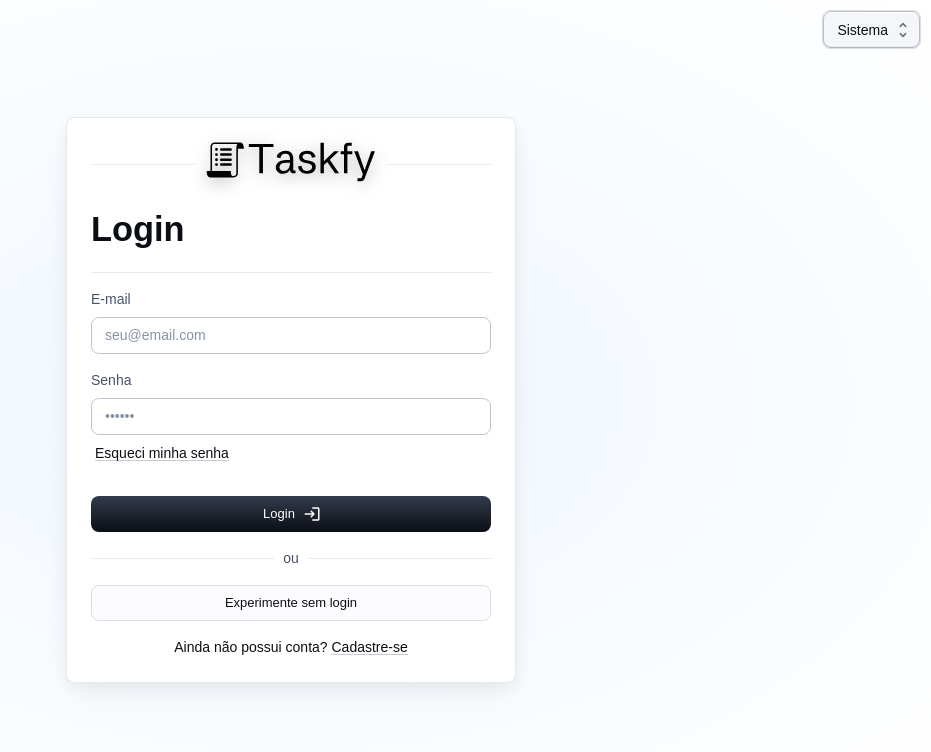
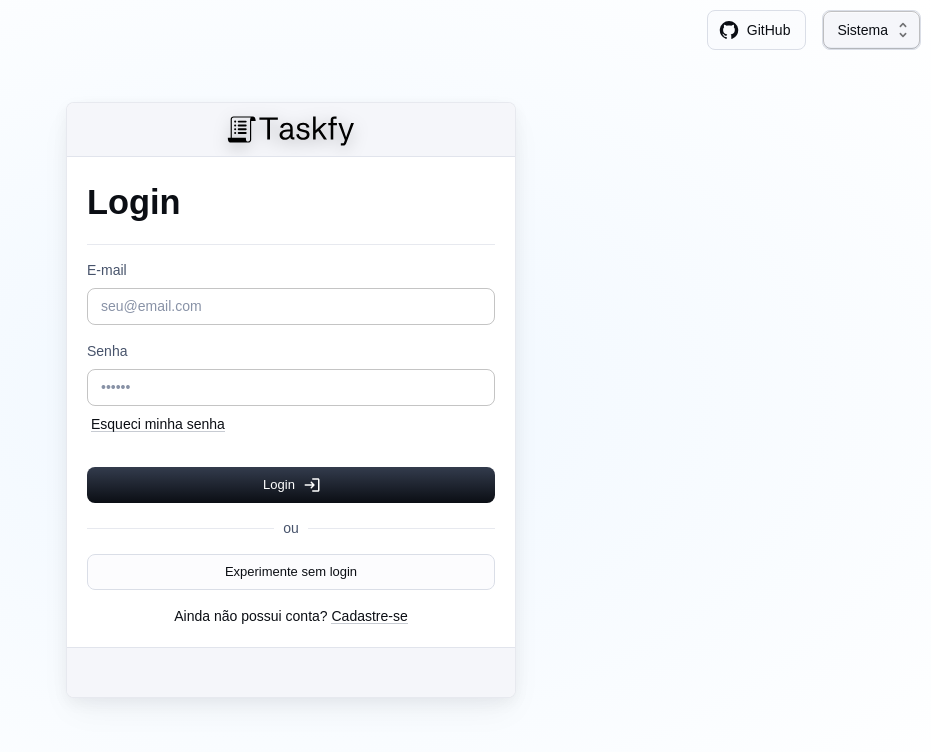
Before and after one commit to EduuG/Taskfy, a React (Vite) app in the folder Frontend/: page /Login in a window 1280 px wide. Shown: the top 752 px of the page, without its empty margins (349-1280 px from the left). Built offline with nearby package versions, Linux system fonts and the light colour scheme; no server answers.

Commit message:
feat: add settings modal to authentication pages

```diff
--- a/Frontend/src/App.tsx
+++ b/Frontend/src/App.tsx
@@ -20,15 +20,17 @@ import PrivateRoute from "./components/PrivateRoute.tsx";
 import PublicRoute from "./components/PublicRoute.tsx";
 import AlertSnackBar from "./components/AlertSnackBar.tsx";
 import ConfirmationDialog from "./components/ConfirmationDialog.tsx";
-import {LogoutOutlined} from "@mui/icons-material";
+import {GitHub, LogoutOutlined} from "@mui/icons-material";
 import Welcome from "./components/Welcome.tsx";
 import ForgotPassword from "./views/ForgotPassword.tsx";
 import ResetPassword from "./views/ResetPassword.tsx";
 import NotFound from "./components/NotFound.tsx";
+import {useLocation} from "react-router-dom";
 
 const App: React.FC = () => {
-    const {logout, isAuthenticated} = useUser();
+    const {logout} = useUser();
     const {isUserLoading} = useUser();
+    const location = useLocation();
 
     const [snackBarMessage, setSnackBarMessage] = useState<string>("");
     const [snackBarOpen, setSnackBarOpen] = useState<boolean>(false);
@@ -85,13 +87,17 @@ const App: React.FC = () => {
                 <Box display="flex" justifyContent={"end"} gap={2} width={"100%"} position={"absolute"}
                      padding={"10px"} paddingInline={{md: "16px", lg: "10px"}}>
 
-                      {isAuthenticated &&
-                          <Button onClick={handleLogout} variant={"outlined"} startIcon={<LogoutOutlined/>}>
-                              Sair
-                          </Button>
-                      }
+                    <Button href={"https://github.com/EduuG/Taskfy"} target={"_blank"} variant={"outlined"} startIcon={<GitHub/>}>
+                        GitHub
+                    </Button>
 
-                      <ColorModeSelect/>
+                    <ColorModeSelect/>
+
+                    {location.pathname === "/" && (
+                        <Button onClick={handleLogout} variant={"outlined"} startIcon={<LogoutOutlined/>}>
+                            Sair
+                        </Button>
+                    )}
                 </Box>
             }
 
@@ -104,7 +110,7 @@ const App: React.FC = () => {
                                 <Route path="/Register" element={<Register showFeedback={showFeedback}/>}/>
                                 <Route path="/ForgotPassword" element={<ForgotPassword showFeedback={showFeedback}/>}/>
                                 <Route path="/ResetPassword" element={<ResetPassword showFeedback={showFeedback}/>}/>
-                                <Route path="*" element={<NotFound />} />
+                                <Route path="*" element={<NotFound/>}/>
                             </Route>
 
                             <Route element={<PrivateRoute/>}>
@@ -116,7 +122,7 @@ const App: React.FC = () => {
                             </Route>
                         </Routes>
                         :
-                        <Box  display={"flex"} justifyContent={"center"} alignItems={"center"}>
+                        <Box display={"flex"} justifyContent={"center"} alignItems={"center"}>
                             <CircularProgress/>
                         </Box>
                     }
--- /dev/null
+++ b/Frontend/src/components/AuthLayout.tsx
@@ -0,0 +1,120 @@
+import StyledCard from "./StyledCard.tsx";
+import {
+    Box, Divider, Fade,
+    List,
+    ListItem,
+    ListItemButton,
+    ListItemIcon, ListItemText, Modal, Switch,
+    useMediaQuery,
+    useTheme
+} from "@mui/material";
+import IconButton from "@mui/material/IconButton";
+import {GitHub, Settings} from "@mui/icons-material";
+import React, {useEffect, useState} from "react";
+import Logo from "./Logo.tsx";
+import DarkModeIcon from "@mui/icons-material/DarkModeRounded";
+import {useColorScheme} from "@mui/material/styles";
+
+interface ICardFooterProps {
+    children: React.ReactNode;
+}
+
+const AuthLayout = ({children}: ICardFooterProps) => {
+    const theme = useTheme();
+    const isDesktop = useMediaQuery(theme.breakpoints.up("md"));
+    const {mode, setMode} = useColorScheme();
+
+    const [mobileModalOpen, setMobileModalOpen] = useState<boolean>(false);
+    const handleMobileModalClose = () => {
+        setMobileModalOpen(false);
+    };
+
+    const handleDarkMode = () => {
+        if (!mode || mode === "light" || mode === "system") {
+            setMode("dark");
+        } else {
+            setMode("light");
+        }
+    }
+
+    useEffect(() => {
+        if (isDesktop) {
+            setMobileModalOpen(false);
+        }
+    }, [isDesktop]);
+
+    return (
+        <>
+            <StyledCard className={"authContainer"} variant={"outlined"}>
+                {isDesktop &&
+                    <StyledCard className={"cardShell header"}>
+                        <Logo height={"30px"}/>
+                    </StyledCard>
+                }
+
+                <Box display={"flex"} flexDirection={"column"} gap={"15px"} padding={"20px"}>
+                    {children}
+                </Box>
+
+                <StyledCard className={"cardShell authFooter"}>
+                    {!isDesktop &&
+                        <IconButton onClick={() => setMobileModalOpen(true)}>
+                            <Settings/>
+                        </IconButton>
+                    }
+                </StyledCard>
+            </StyledCard>
+
+            {/* TODO: Separate the modal logic into its own component */}
+            <Modal open={mobileModalOpen} onClose={handleMobileModalClose} closeAfterTransition>
+                <Fade in={mobileModalOpen}>
+                    <Box
+                        sx={{
+                            position: 'absolute',
+                            top: '50%',
+                            left: '50%',
+                            transform: 'translate(-50%, -50%)',
+                            bgcolor: 'background.paper',
+                            boxShadow: 24,
+                            p: 0,
+                            borderRadius: 1,
+                            width: '80%',
+                        }}
+                    >
+                        <List sx={{width: "100%"}}>
+                            <ListItem disablePadding>
+                                <ListItemButton href={"https://github.com/EduuG/Taskfy"} target={"_blank"}>
+                                    <ListItemIcon>
+                                        <GitHub/>
+                                    </ListItemIcon>
+                                    <ListItemText primary={"GitHub"}/>
+                                </ListItemButton>
+                            </ListItem>
+
+                            <Divider/>
+
+                            <ListItem disablePadding>
+                                <ListItemButton>
+                                    <ListItemIcon>
+                                        <DarkModeIcon/>
+                                    </ListItemIcon>
+                                    <ListItemText primary={"Tema escuro"}/>
+                                    <Switch
+                                        edge="end"
+                                        onChange={handleDarkMode}
+                                        checked={mode === "dark"}
+                                        inputProps={{
+                                            'aria-labelledby': 'switch-list-label-wifi',
+                                        }}
+                                    />
+                                </ListItemButton>
+                            </ListItem>
+                        </List>
+                    </Box>
+                </Fade>
+            </Modal>
+        </>
+    );
+}
+
+export default AuthLayout;
--- a/Frontend/src/components/Logo.tsx
+++ b/Frontend/src/components/Logo.tsx
@@ -13,6 +13,7 @@ const Logo: React.FC<ILogoProps> = ({height}: ILogoProps) => {
         height,
         transition: "filter 0.3s ease",
         filter: `${isDarkMode ? "invert(1) drop-shadow(0 4px 8px rgba(0, 0, 0, 0.5))" : "drop-shadow(0 4px 8px rgba(0, 0, 0, 0.3))"} `,
+        marginTop: "3px",
     }
 
     return(
--- a/Frontend/src/components/StyledCard.tsx
+++ b/Frontend/src/components/StyledCard.tsx
@@ -100,17 +100,29 @@ const StyledCard = styled(MuiCard)(({ theme }) => ({
         padding: "10px",
         borderWidth: "0px 0px 1px 0px",
     },
-    '&#listaFooter': {
-        flexDirection: 'row',
+    '&.cardShell': {
         width: "100%",
         minHeight: "50px",
         gap: theme.spacing(0),
         borderRadius: "0",
         boxShadow: 'none',
         padding: "10px",
-        borderWidth: "1px 0px 0px 0px",
-        justifyContent: "space-between",
-        alignItems: 'center',
+        '&.header': {
+            justifyContent: "center",
+            borderWidth: "0px 0px 1px 0px",
+        },
+        '&.footer': {
+            flexDirection: 'row',
+            borderWidth: "1px 0px 0px 0px",
+            justifyContent: "space-between",
+            alignItems: 'center',
+        },
+        '&.authFooter': {
+            flexDirection: 'row',
+            borderWidth: "1px 0px 0px 0px",
+            justifyContent: "end",
+        },
+
         [`& .${buttonBaseClasses.root}`]: {
             display: 'flex',
             gap: 8,
@@ -143,9 +155,11 @@ const StyledCard = styled(MuiCard)(({ theme }) => ({
         maxWidth: '600px',
         alignSelf: 'center',
     },
-    '&.loginContainer, &.cadastroContainer' : {
+    '&.authContainer' : {
         width: '450px',
         margin: 'auto',
+        padding: 0,
+        gap: 0,
     },
     '&.containerPesquisar': {
         padding: theme.spacing(0),
--- a/Frontend/src/contexts/UserContext.tsx
+++ b/Frontend/src/contexts/UserContext.tsx
@@ -109,17 +109,20 @@ export const UserProvider: React.FC<{ children: React.ReactNode }> = ({children}
     }
 
     const logout = async () => {
+        if (isAuthenticated) {
             try {
                 const response = await api.post("/User/Logout");
 
                 setIsAuthenticated(false);
                 setIsTryingOut(false);
-            setIsAuthenticated(false);
                 setUserData(null);
                 return response.data;
             } catch (error) {
                 throw new Error("Ocorreu um erro ao fazer logout: " + error);
             }
+        }
+
+        navigate("/Login");
     }
 
     const tryWithoutLogin = async () => {
--- a/Frontend/src/views/Login.tsx
+++ b/Frontend/src/views/Login.tsx
@@ -10,7 +10,6 @@ import {
     Typography,
     useMediaQuery, useTheme
 } from "@mui/material";
-import StyledCard from "../components/StyledCard.tsx";
 import React from "react";
 import {useNavigate} from "react-router";
 import {Link as RouterLink} from "react-router-dom";
@@ -19,7 +18,7 @@ import {useFormik} from "formik";
 import * as yup from "yup";
 import {LoginRounded} from "@mui/icons-material";
 import handleError from "../utils/handleError.ts";
-import Logo from "../components/Logo.tsx";
+import AuthLayout from "../components/AuthLayout.tsx";
 
 interface ILoginProps {
     showFeedback: (message: string, severity: AlertColor) => void;
@@ -59,12 +58,7 @@ const Login: React.FC<ILoginProps> = ({showFeedback}: ILoginProps) => {
     })
 
     return (
-        <React.Fragment>
-            <StyledCard className={"loginContainer"} variant={"outlined"}>
-                <Divider>
-                    <Logo height={"40px"} />
-                </Divider>
-
+        <AuthLayout>
             <Typography
                 component="h1"
                 variant="h4"
@@ -73,7 +67,7 @@ const Login: React.FC<ILoginProps> = ({showFeedback}: ILoginProps) => {
                 Login
             </Typography>
 
-                <Divider />
+            <Divider/>
 
             <Box
                 component="form"
@@ -140,7 +134,7 @@ const Login: React.FC<ILoginProps> = ({showFeedback}: ILoginProps) => {
                     fullWidth
                     variant="contained"
                     size={isDesktop ? "small" : "large"}
-                        sx={{ marginTop: 2 }}
+                    sx={{marginTop: 2}}
                     endIcon={<LoginRounded/>}
                 >
                     Login
@@ -172,8 +166,7 @@ const Login: React.FC<ILoginProps> = ({showFeedback}: ILoginProps) => {
                     </Link>
                 </Typography>
             </Box>
-            </StyledCard>
-        </React.Fragment>
+        </AuthLayout>
     )
 }
 
--- a/Frontend/src/views/TaskList.tsx
+++ b/Frontend/src/views/TaskList.tsx
@@ -8,7 +8,7 @@ import {
     TextField, Typography, useMediaQuery, useTheme,
 } from "@mui/material";
 import Grid from "@mui/material/Grid2";
-import {Add, CloseSharp, Delete, Edit, EditNote, Logout, Search, Settings} from "@mui/icons-material";
+import {Add, CloseSharp, Delete, Edit, EditNote, GitHub, Logout, Search, Settings} from "@mui/icons-material";
 import ITask from "../interfaces/ITask.ts";
 import StyledCard from "../components/StyledCard.tsx";
 import Task from "../components/Task.tsx";
@@ -459,7 +459,7 @@ const TaskList: React.FC<ITaskListProps> = ({showFeedback, showDialog, handleLog
                             </DndContext>
                         }
 
-                        <StyledCard id={"listaFooter"}>
+                        <StyledCard className={"cardShell footer"}>
                             <Box>
                                 <Typography>
                                     {pendingTasksCount > 1 ? `${pendingTasksCount} Tarefas pendentes` : pendingTasksCount === 0 ? "Nenhuma tarefa pendente!" : `${pendingTasksCount} Tarefa pendente`}
@@ -478,6 +478,7 @@ const TaskList: React.FC<ITaskListProps> = ({showFeedback, showDialog, handleLog
                 </StyledCard>
             </Grid>
 
+            {/* TODO: Separate the modal logic into its own component */}
             <Modal open={mobileModalOpen} onClose={handleMobileModalClose} closeAfterTransition>
                 <Fade in={mobileModalOpen}>
                     <Box
@@ -495,6 +496,17 @@ const TaskList: React.FC<ITaskListProps> = ({showFeedback, showDialog, handleLog
                     >
                         {mobileModalView === ModalViewEnum.Settings && (
                             <List sx={{width: "100%"}}>
+                                <ListItem disablePadding>
+                                    <ListItemButton href={"https://github.com/EduuG/Taskfy"} target={"_blank"}>
+                                        <ListItemIcon>
+                                            <GitHub/>
+                                        </ListItemIcon>
+                                        <ListItemText primary={"GitHub"}/>
+                                    </ListItemButton>
+                                </ListItem>
+
+                                <Divider />
+
                                 <ListItem disablePadding>
                                     <ListItemButton>
                                         <ListItemIcon>
```
Also changed, not shown: Frontend/src/views/Register.tsx (+3 -10 lines). Lines whose indentation alone changed are shown as unchanged.
